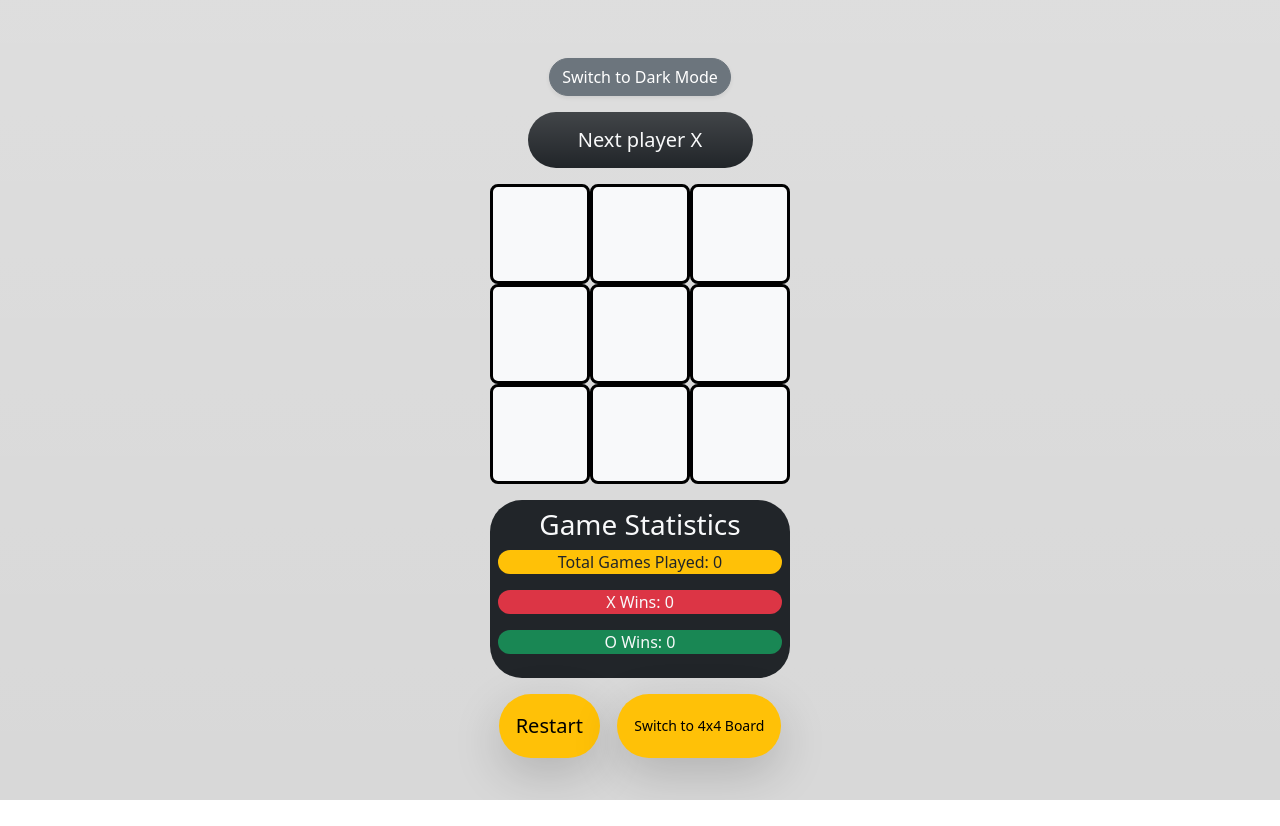
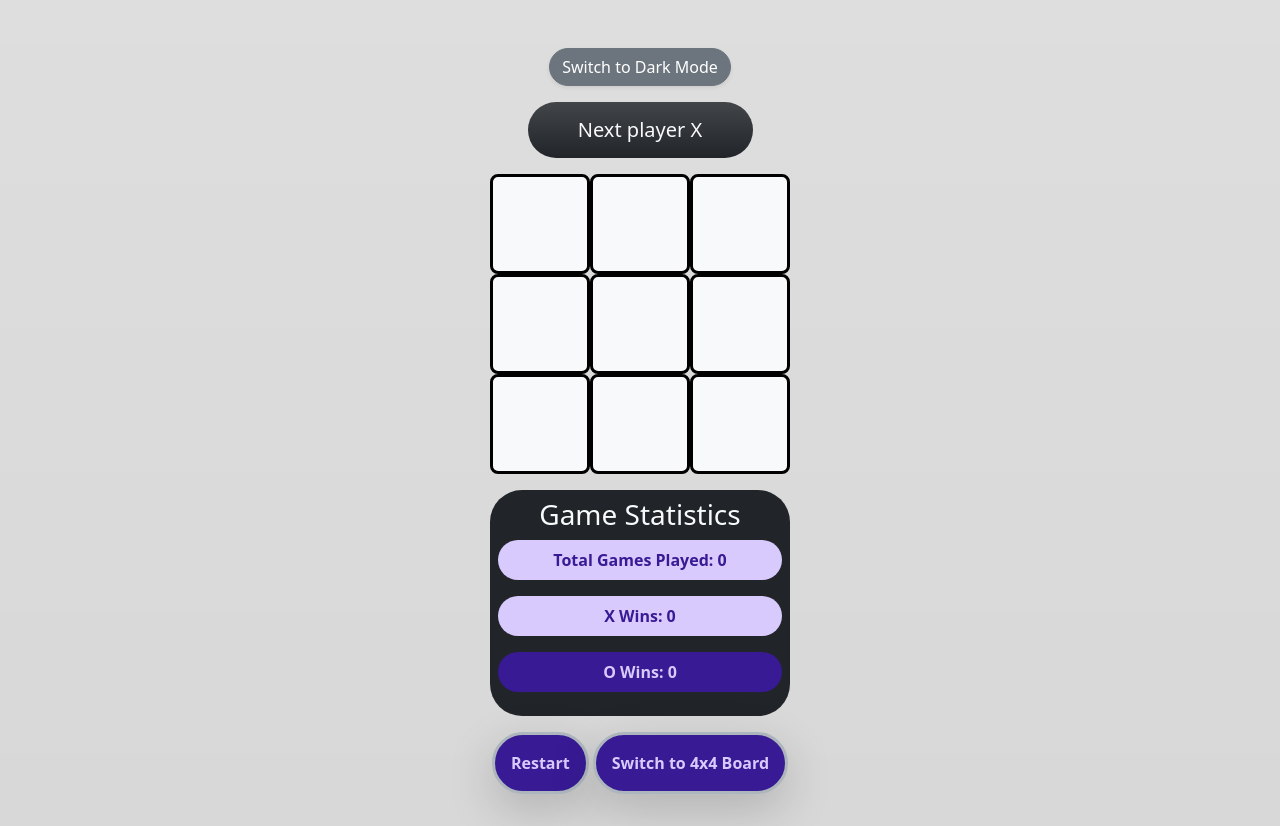
Before and after one commit to Bendy545/tic_tac_toe, a React (Vite) app: page / in a window 1280 px wide. Before the commit the page ends 800 px from the top, so only its background shows below. Built offline with nearby package versions, Linux system fonts and the light colour scheme.

Commit message:
added a dark and ligth mode button . fixed the colors

```diff
--- a/src/3x3/Board.tsx
+++ b/src/3x3/Board.tsx
@@ -20,6 +20,8 @@ const Board: React.FC<BoardProps> =({toggleBoard, isDarkMode}) => {
 
   const winner = calculateWinner({squares});
   const draw = squares.every(square => square!== null) && !winner;
+  const switchBtnClass = isDarkMode ? 'square-dark-o' : 'square-light-o';
+  const borderBtn = isDarkMode ? 'borderDark' : 'border-dark-subtle';
 
   useEffect(() =>{
       if (winner) {
@@ -64,24 +66,25 @@ const Board: React.FC<BoardProps> =({toggleBoard, isDarkMode}) => {
 
       <ChangeBackground winner={winner} draw={draw} isDarkMode={isDarkMode}/>
       <div className="board-row">
-        <Square value={squares[0]} OnClick={() => handleClick(0)}/>
-        <Square value={squares[1]} OnClick={() => handleClick(1)}/>
-        <Square value={squares[2]} OnClick={() => handleClick(2)}/>
+        <Square value={squares[0]} OnClick={() => handleClick(0)} isDarkMode={isDarkMode}/>
+        <Square value={squares[1]} OnClick={() => handleClick(1)} isDarkMode={isDarkMode}/>
+        <Square value={squares[2]} OnClick={() => handleClick(2)} isDarkMode={isDarkMode}/>
       </div>
       <div className="board-row">
-        <Square value={squares[3]} OnClick={() => handleClick(3)}/>
-        <Square value={squares[4]} OnClick={() => handleClick(4)}/>
-        <Square value={squares[5]} OnClick={() => handleClick(5)}/>
+        <Square value={squares[3]} OnClick={() => handleClick(3)} isDarkMode={isDarkMode}/>
+        <Square value={squares[4]} OnClick={() => handleClick(4)} isDarkMode={isDarkMode}/>
+        <Square value={squares[5]} OnClick={() => handleClick(5)} isDarkMode={isDarkMode}/>
       </div>
       <div className="board-row">
-        <Square value={squares[6]} OnClick={() => handleClick(6)}/>
-        <Square value={squares[7]} OnClick={() => handleClick(7)}/>
-        <Square value={squares[8]} OnClick={() => handleClick(8)}/>
+        <Square value={squares[6]} OnClick={() => handleClick(6)} isDarkMode={isDarkMode}/>
+        <Square value={squares[7]} OnClick={() => handleClick(7)} isDarkMode={isDarkMode}/>
+        <Square value={squares[8]} OnClick={() => handleClick(8)} isDarkMode={isDarkMode}/>
       </div>
-        <Statistics xWins={xWins} oWins={oWins} totalGames={totalGames} />
+        <Statistics xWins={xWins} oWins={oWins} totalGames={totalGames} isDarkMode={isDarkMode}/>
       <div className="d-flex justify-content-around">
-        <Restart OnClick={handleRestart} />
-        <button onClick={toggleBoard} className="btn p-3 text-black mt-3 btn-lg bg-warning shadow-lg rounded-5 btn-sm">
+        <Restart OnClick={handleRestart} isDarkMode={isDarkMode}/>
+        <button onClick={toggleBoard}
+                className={`${borderBtn} border-3 btn p-3 mt-3 btn-lg shadow-lg rounded-5 btn-sm ${switchBtnClass} stat-text`}>
           Switch to 4x4 Board
         </button>
       </div>
--- a/src/4x4/Board2.tsx
+++ b/src/4x4/Board2.tsx
@@ -20,6 +20,7 @@ const Board2: React.FC<Board2Props> = ({toggleBoard, isDarkMode}) => {
 
   const winner = calculateWinner2({squares});
   const draw = squares.every(square => square!== null) && !winner;
+  const switchBtnClass = isDarkMode ? 'square-dark-o' : 'square-light-o';
 
   useEffect(() => {
     if (winner) {
@@ -64,35 +65,36 @@ const Board2: React.FC<Board2Props> = ({toggleBoard, isDarkMode}) => {
       <ChangeBackground winner={winner} draw={draw} isDarkMode={isDarkMode}/>
 
         <div className="board-row">
-          <Square value={squares[0]} OnClick={() => handleClick(0)} />
-          <Square value={squares[1]} OnClick={() => handleClick(1)} />
-          <Square value={squares[2]} OnClick={() => handleClick(2)} />
-          <Square value={squares[3]} OnClick={() => handleClick(3)} />
+          <Square value={squares[0]} OnClick={() => handleClick(0)} isDarkMode={isDarkMode} />
+          <Square value={squares[1]} OnClick={() => handleClick(1)} isDarkMode={isDarkMode}/>
+          <Square value={squares[2]} OnClick={() => handleClick(2)} isDarkMode={isDarkMode}/>
+          <Square value={squares[3]} OnClick={() => handleClick(3)} isDarkMode={isDarkMode}/>
         </div>
         <div className="board-row">
-          <Square value={squares[4]} OnClick={() => handleClick(4)} />
-          <Square value={squares[5]} OnClick={() => handleClick(5)} />
-          <Square value={squares[6]} OnClick={() => handleClick(6)} />
-          <Square value={squares[7]} OnClick={() => handleClick(7)} />
+          <Square value={squares[4]} OnClick={() => handleClick(4)} isDarkMode={isDarkMode}/>
+          <Square value={squares[5]} OnClick={() => handleClick(5)} isDarkMode={isDarkMode}/>
+          <Square value={squares[6]} OnClick={() => handleClick(6)} isDarkMode={isDarkMode}/>
+          <Square value={squares[7]} OnClick={() => handleClick(7)} isDarkMode={isDarkMode}/>
         </div>
         <div className="board-row">
-          <Square value={squares[8]} OnClick={() => handleClick(8)} />
-          <Square value={squares[9]} OnClick={() => handleClick(9)} />
-          <Square value={squares[10]} OnClick={() => handleClick(10)} />
-          <Square value={squares[11]} OnClick={() => handleClick(11)} />
+          <Square value={squares[8]} OnClick={() => handleClick(8)} isDarkMode={isDarkMode}/>
+          <Square value={squares[9]} OnClick={() => handleClick(9)} isDarkMode={isDarkMode}/>
+          <Square value={squares[10]} OnClick={() => handleClick(10)} isDarkMode={isDarkMode}/>
+          <Square value={squares[11]} OnClick={() => handleClick(11)} isDarkMode={isDarkMode}/>
         </div>
         <div className="board-row">
-          <Square value={squares[12]} OnClick={() => handleClick(12)} />
-          <Square value={squares[13]} OnClick={() => handleClick(13)} />
-          <Square value={squares[14]} OnClick={() => handleClick(14)} />
-          <Square value={squares[15]} OnClick={() => handleClick(15)} />
+          <Square value={squares[12]} OnClick={() => handleClick(12)} isDarkMode={isDarkMode}/>
+          <Square value={squares[13]} OnClick={() => handleClick(13)} isDarkMode={isDarkMode}/>
+          <Square value={squares[14]} OnClick={() => handleClick(14)} isDarkMode={isDarkMode}/>
+          <Square value={squares[15]} OnClick={() => handleClick(15)} isDarkMode={isDarkMode}/>
         </div>
 
 
-      <Statistics xWins={xWins} oWins={oWins} totalGames={totalGames} />
+      <Statistics xWins={xWins} oWins={oWins} totalGames={totalGames} isDarkMode={isDarkMode}/>
       <div className="d-flex justify-content-around">
-        <Restart OnClick={handleRestart} />
-        <button onClick={toggleBoard} className="btn p-3 text-black mt-3 btn-lg bg-warning shadow-lg rounded-5">
+        <Restart OnClick={handleRestart} isDarkMode={isDarkMode}/>
+        <button onClick={toggleBoard}
+                className={`btn p-3 mt-3 btn-lg shadow-lg rounded-5 border-3 btn-sm ${switchBtnClass} stat-text `}>
           Switch to 3x3 Board
         </button>
       </div>
--- a/src/App.css
+++ b/src/App.css
@@ -43,25 +43,37 @@
 .squareButton {
   width: 100px;
   height: 100px;
-  font-size: 2rem;
+  font-size: 2rem !important;
+  font-weight: bold !important;
   padding: 0;
   text-align: center;
 }
 
-body.dark-mode {
-  background-color: #121212;
-  color: #e0e0e0;
+.square-dark-x {
+  background-color: #11053b !important;
+  color: #FFA500 !important;
 }
 
-.dark-mode .btn-light {
-  background-color: #333;
-  color: #e0e0e0;
+.square-dark-o {
+  background-color: #FFA500 !important;
+  color: #11053b !important;
 }
 
-.dark-mode .bg-dark {
-  background-color: #222 !important;
+.square-light-x {
+  background-color: #d9cafe !important;
+  color: #371a94 !important;
 }
 
-.dark-mode .text-light {
-  color: #e0e0e0 !important;
+.square-light-o {
+  background-color: #371a94 !important;
+  color: #d9cafe !important;
 }
+
+.stat-text {
+  font-size: 1rem !important;
+  font-weight: bold !important;
+}
+
+.borderDark {
+  border-color: black !important;
+}
--- a/src/ChangeBackground.tsx
+++ b/src/ChangeBackground.tsx
@@ -9,9 +9,9 @@ interface ChangeBackgroundProps {
 const ChangeBackground :React.FC<ChangeBackgroundProps> = ({ winner, draw, isDarkMode }:ChangeBackgroundProps) =>  {
   React.useEffect(() => {
     if (winner === 'O') {
-      document.body.style.backgroundColor = '#28a745'; // O wins
+      document.body.style.backgroundColor = isDarkMode ? '#FFA500':'#371a94'; // O wins
     } else if (winner === 'X') {
-      document.body.style.backgroundColor = '#dc3545'; // X wins
+      document.body.style.backgroundColor =  isDarkMode ? '#11053b' : '#d9cafe'; // X wins
     } else if (draw) {
       document.body.style.backgroundColor = 'rgba(255,205,68,0.85)'; // Draw
     } else {
--- a/src/Restart.tsx
+++ b/src/Restart.tsx
@@ -2,12 +2,14 @@ import * as React from 'react';
 
 interface RestartProps {
   OnClick: () => void
+  isDarkMode: boolean
 }
 
-const Restart: React.FC<RestartProps> = ({OnClick}: RestartProps) => {
-
+const Restart: React.FC<RestartProps> = ({OnClick, isDarkMode}: RestartProps) => {
+const restartBtn = isDarkMode ? 'square-dark-o' : 'square-light-o';
+const borderBtn = isDarkMode ? 'borderDark' : 'border-dark-subtle';
   return (
-    <button  className="btn p-3 text-black mt-3 btn-lg bg-warning shadow-lg rounded-5" onClick={OnClick}>Restart</button>
+    <button  className={` ${restartBtn} ${borderBtn} stat-text btn p-3 mt-3 btn-lg shadow-lg rounded-5 border-3` } onClick={OnClick}>Restart</button>
   )
 }
 
--- a/src/Square.tsx
+++ b/src/Square.tsx
@@ -1,12 +1,24 @@
 import * as React from 'react';
+import './App.css';
 
 interface SquareProps {
   value: string|null,
-  OnClick: () => void
+  OnClick: () => void,
+  isDarkMode: boolean
 }
 
-const Square: React.FC<SquareProps> = ({value, OnClick} : SquareProps) => {
-  const buttonClass = value === 'X' ? 'btn-danger' : value === 'O' ? 'btn-success' : 'btn-light';
+const Square: React.FC<SquareProps> = ({value, OnClick, isDarkMode} : SquareProps) => {
+  const buttonClass =
+    isDarkMode ? value === 'X'
+        ? 'square-dark-x'
+        : value === 'O'
+          ? 'square-dark-o'
+          : 'square-dark-empty'
+      : value === 'X'
+        ? 'square-light-x'
+        : value === 'O'
+          ? 'square-light-o'
+          : 'btn-light';
   return (
     <button
       type="button"
--- a/src/Statistics.tsx
+++ b/src/Statistics.tsx
@@ -4,15 +4,18 @@ interface  StatisticsProps {
     xWins: number
     oWins: number
     totalGames: number
+    isDarkMode: boolean
 }
 
-const Statistics: React.FC<StatisticsProps> = ({xWins, oWins, totalGames}: StatisticsProps) => {
+const Statistics: React.FC<StatisticsProps> = ({xWins, oWins, totalGames, isDarkMode}: StatisticsProps) => {
+  const x_stat = isDarkMode ? 'square-dark-x' : 'square-light-x'
+  const o_stat = isDarkMode ? 'square-dark-o' : 'square-light-o'
     return (
         <div className="mt-3 bg-dark text-light p-2 rounded-5">
             <h3>Game Statistics</h3>
-            <p className="bg-warning text-dark rounded-5">Total Games Played: {totalGames}</p>
-            <p className="bg-danger rounded-5 text-light">X Wins: {xWins}</p>
-            <p className="bg-success rounded-5 text-light">O Wins: {oWins}</p>
+            <p className={`rounded-5 p-2 ${x_stat} stat-text`}>Total Games Played: {totalGames}</p>
+            <p className={`rounded-5 p-2 ${x_stat} stat-text`}>X Wins: {xWins}</p>
+            <p className={`rounded-5 p-2 ${o_stat} stat-text`}>O Wins: {oWins}</p>
         </div>
     )
 }
```
